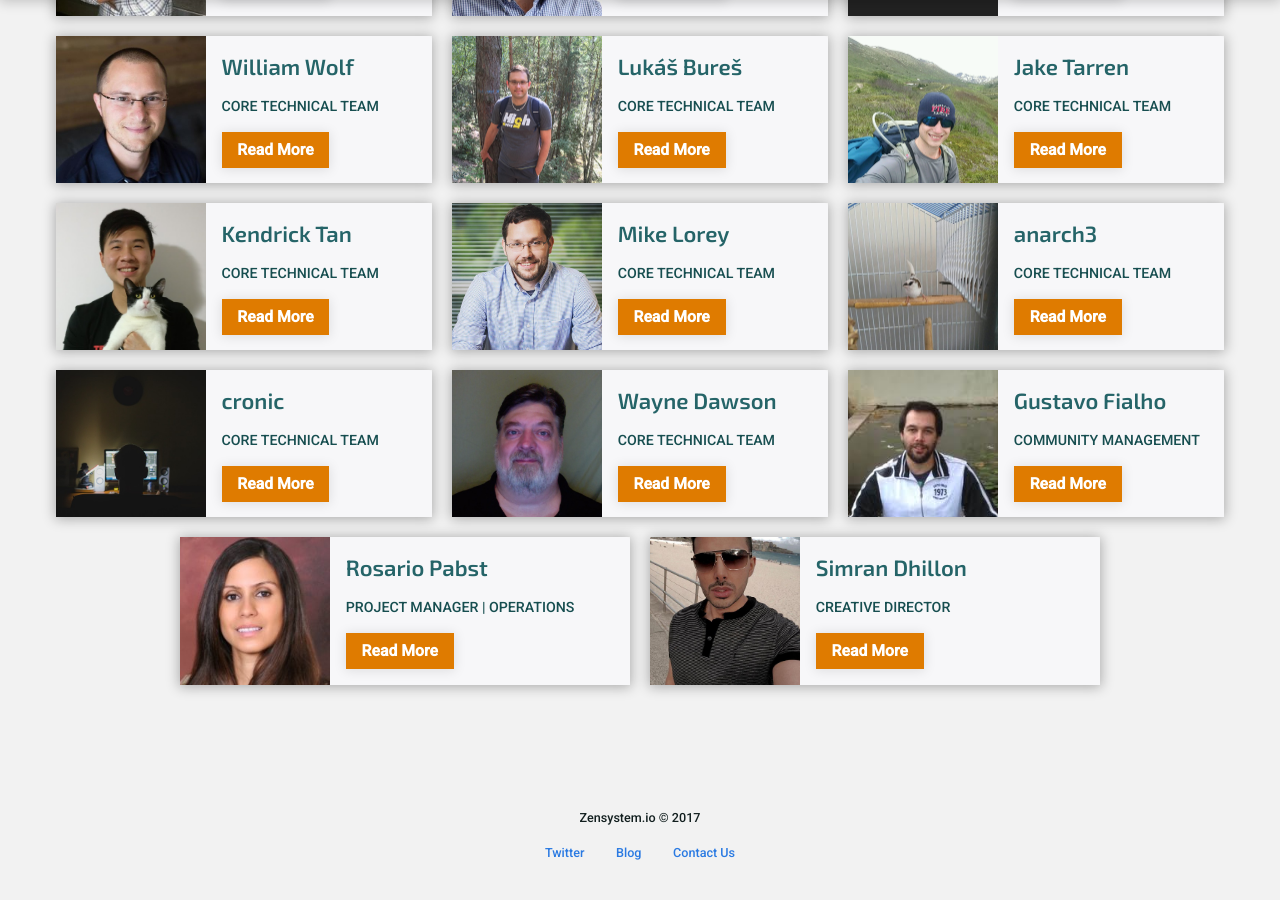
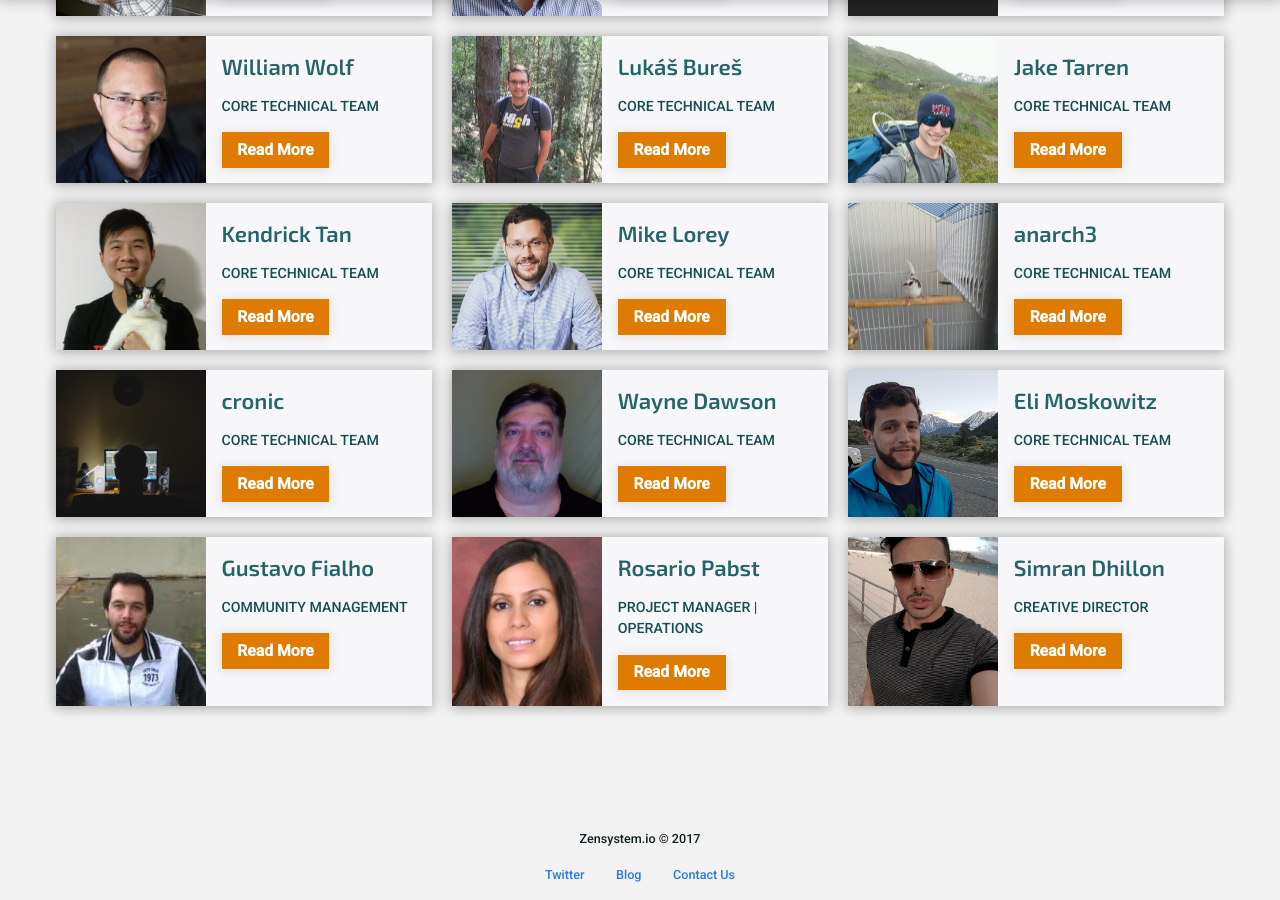
Before and after one commit to tarrenj/website, a Jekyll site: the page built from team.html, in a window 1280 px wide and 900 px high, scrolled down 985 px. Built offline with Jekyll 4.4.1, drawn with Linux system fonts in a browser that asks for light colours; before the commit the page ends 1864 px from its top, so only the background shows below that.

Commit message:
Adding Eli to the team page

```diff
--- a/_includes/team.html
+++ b/_includes/team.html
@@ -458,6 +458,28 @@
             </div>
           </div>
 
+          <div class="card eli">
+            <div class="card-header" role="tab" id="headingEli">
+              <div class="card-img-top b-lazy" data-src="/assets/img/people/eli.jpg"></div>
+              <div class="card-feature">
+                <h3 class="name">Eli Moskowitz</h3>
+                <p class="title">CORE TECHNICAL TEAM</p>
+                <a class="btn btn-primary collapsed" data-toggle="collapse" data-parent="#team-accordion" href="#collapseEli" aria-expanded="true" aria-controls="collapseEli">Read More</a>
+              </div>
+            </div>
+            <div id="collapseEli" class="collapse" role="tabpanel" aria-labelledby="headingEli">
+              <div class="card-block">
+                <p class="card-text">Eli is a Software Engineer with the dev team.  New to cryptocurrency development, he is excited to bring his industry experience working in fast paced, agile environments to the ZenCash team.</p>
+                <p class="card-text">He has a BS in Computer Science from the University of California San Diego.</p>
+              </div>
+              <div class="card-footer">
+                <small>
+
+                </small>
+              </div>
+            </div>
+          </div>
+
           <div class="card gustavo">
             <div class="card-header" role="tab" id="headingGustavo">
               <div class="card-img-top b-lazy" data-src="/assets/img/people/gustavo.jpg"></div>
```
Also changed, not shown: assets/img/people/eli.jpg (added), 3 other files.
